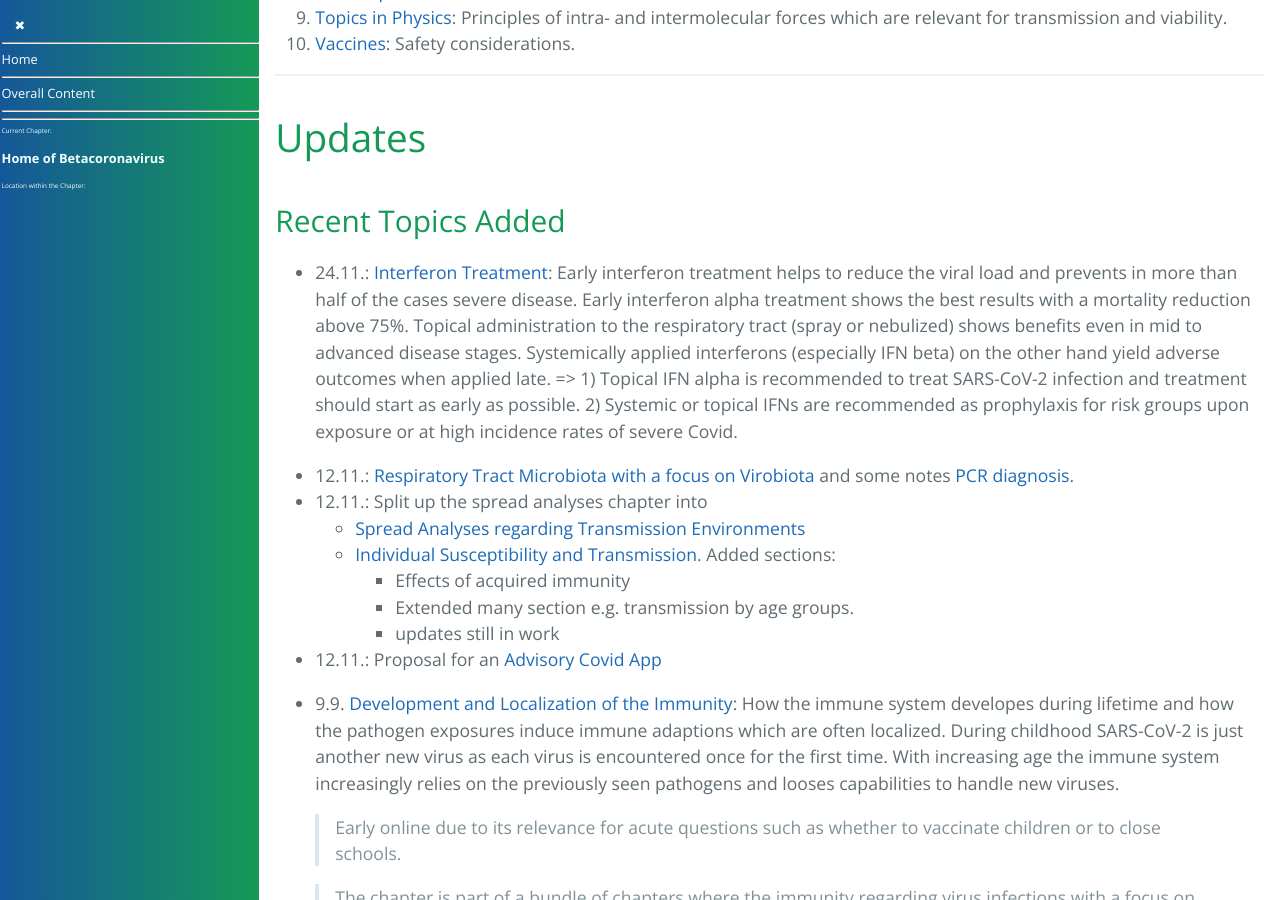
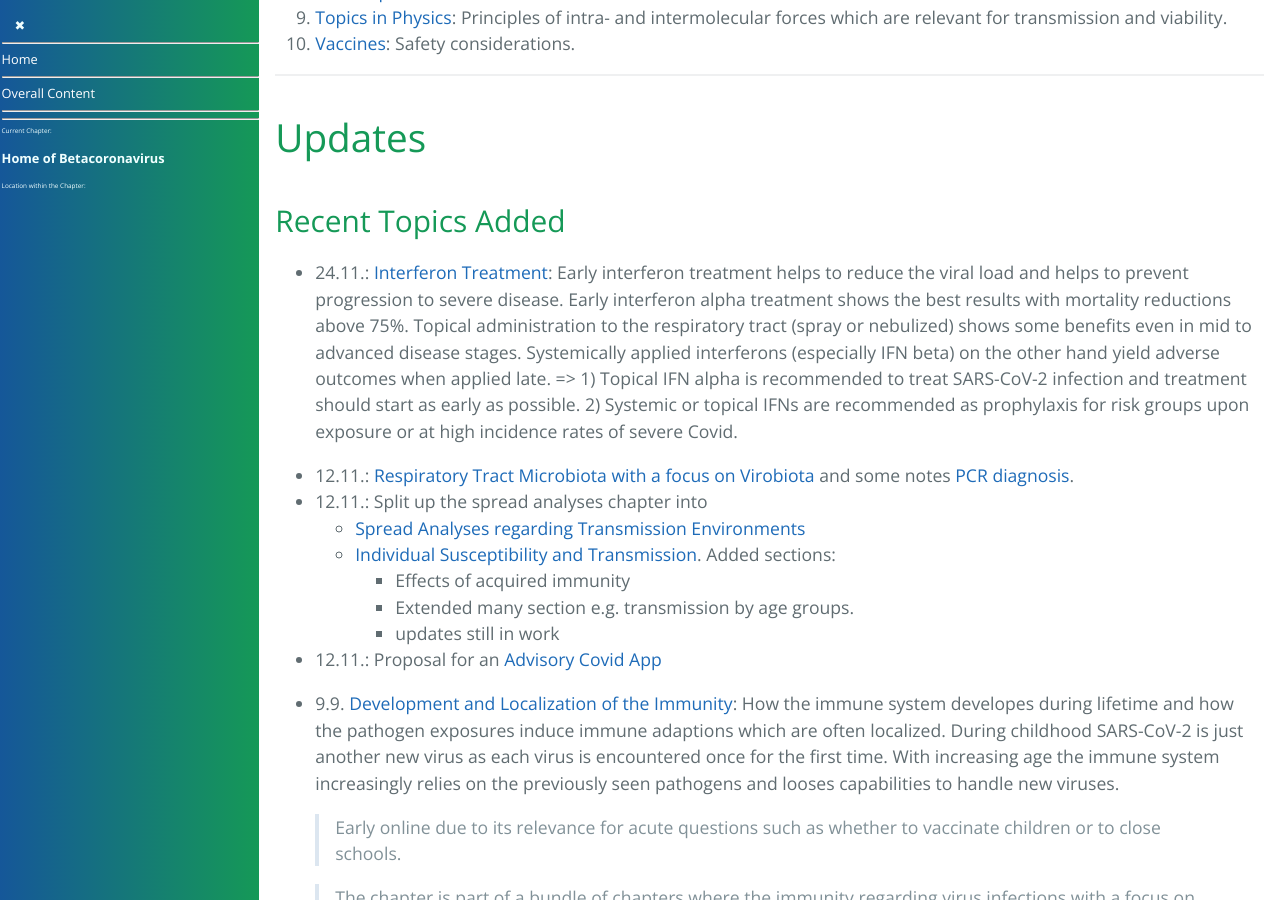
Before and after one commit to forestgrape/coronavirus, a Jekyll site: the page built from index.md, in a window 1280 px wide and 900 px high, scrolled down 1063 px. Built offline with Jekyll 4.4.1, drawn with Linux system fonts in a browser that asks for light colours; our own code applies the rules of GitHub Pages for plain Markdown files.

Commit message:
Update index.md

```diff
--- a/index.md
+++ b/index.md
@@ -38,7 +38,7 @@ This section overviews the entire content. The [content section](#content) lists
 
 ## Updates
 ### Recent Topics Added
-- 24.11.: [Interferon Treatment](6_prevention_and_treatment/interferon.md): Early interferon treatment helps to reduce the viral load and prevents in more than half of the cases severe disease. Early interferon alpha treatment shows the best results with a mortality reduction above 75%. Topical administration to the respiratory tract (spray or nebulized) shows benefits even in mid to advanced disease stages. Systemically applied interferons (especially IFN beta) on the other hand yield adverse outcomes when applied late. => 1) Topical IFN alpha is recommended to treat SARS-CoV-2 infection and treatment should start as early as possible. 2) Systemic or topical IFNs are recommended as prophylaxis for risk groups upon exposure or at high incidence rates of severe Covid.
+- 24.11.: [Interferon Treatment](6_prevention_and_treatment/interferon.md): Early interferon treatment helps to reduce the viral load and helps to prevent progression to severe disease. Early interferon alpha treatment shows the best results with mortality reductions above 75%. Topical administration to the respiratory tract (spray or nebulized) shows some benefits even in mid to advanced disease stages. Systemically applied interferons (especially IFN beta) on the other hand yield adverse outcomes when applied late. => 1) Topical IFN alpha is recommended to treat SARS-CoV-2 infection and treatment should start as early as possible. 2) Systemic or topical IFNs are recommended as prophylaxis for risk groups upon exposure or at high incidence rates of severe Covid.
 
 - 12.11.: [Respiratory Tract Microbiota with a focus on Virobiota](5_epidemiological/virome.md) and some notes [PCR diagnosis](3_medical/pcr_diagnosis.md).
 - 12.11.: Split up the spread analyses chapter into
```
